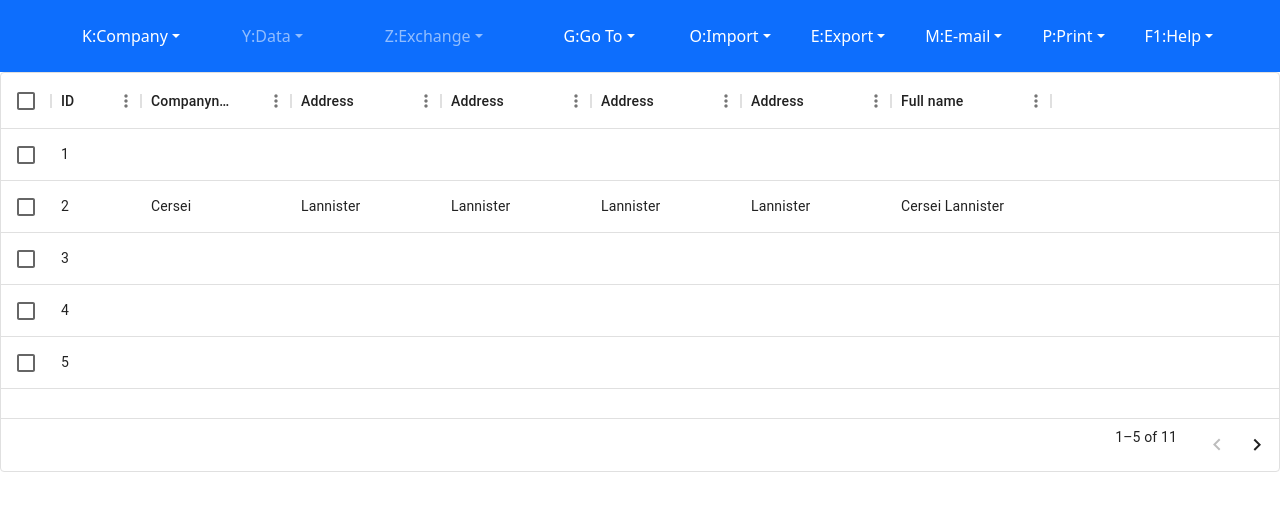
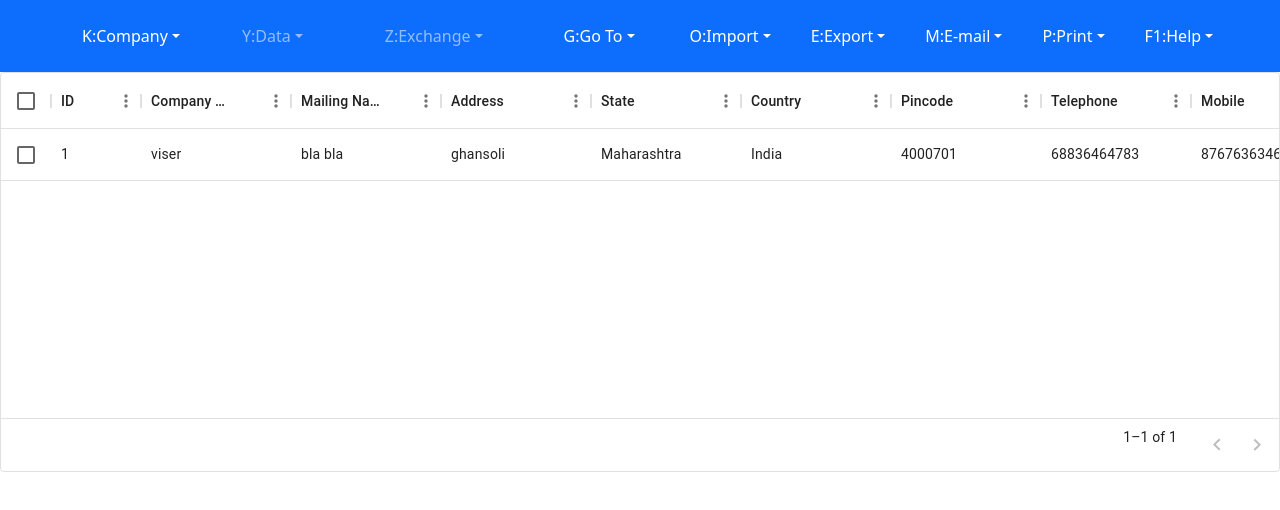
Before and after one commit to saquibansari09/ScreenWeb, a React (Create React App) app in the folder frontend/: page /button in a window 1280 px wide. Shown: the top 510 px of the page. Built offline with nearby package versions, Linux system fonts and the light colour scheme; no server answers.

Commit message:
some changes

```diff
--- a/frontend/package.json
+++ b/frontend/package.json
@@ -4,11 +4,11 @@
   "private": true,
   "dependencies": {
     "@chakra-ui/react": "^2.6.1",
-    "@emotion/react": "^11.11.0",
+    "@emotion/react": "^11.11.1",
     "@emotion/styled": "^11.11.0",
     "@headlessui/react": "^1.7.14",
     "@heroicons/react": "^1.0.6",
-    "@mui/material": "^5.13.1",
+    "@mui/material": "^5.14.0",
     "@mui/x-data-grid": "^6.9.1",
     "@testing-library/jest-dom": "^5.16.5",
     "@testing-library/react": "^13.4.0",
--- a/frontend/src/Components/Data.js
+++ b/frontend/src/Components/Data.js
@@ -8,74 +8,102 @@ import { DataGrid } from "@mui/x-data-grid";
 const Data = () => {
   const [open, setOpen] = useState([]);
 
-  const data = async () => {
-    const res = await axios.get("http://localhost:5000/storeAlter");
+  // const data = async () => {
+  //   const res = await axios.get("http://localhost:5000/storeAlter");
 
-    setOpen(res.data);
-  };
-  useEffect(() => {
-    data();
-  }, []);
+  //   setOpen(res.data);
+  // };
+  // useEffect(() => {
+  //   data();
+  // }, []);
 
   const columns = [
     { field: "id", headerName: "ID", width: 90 },
     {
-      field: "firstName",
-      headerName: "Companyname",
+      field: "companyname",
+      headerName: "Company Name",
       width: 150,
-      editable: true,
     },
+
     {
-      field: "lastName",
-      headerName: "Mailingname",
+      field: "mailingname",
+      headerName: "Mailing Name",
+      width: 150,
+    },
+
+    {
+      field: "address",
+      headerName: "Address",
+      width: 150,
+    },
+
+    {
+      field: "state",
+      headerName: "State",
       width: 150,
       editable: true,
     },
 
     {
-      field: "lastName",
-      headerName: "address",
+      field: "country",
+      headerName: "Country",
       width: 150,
       editable: true,
     },
 
     {
-      field: "lastName",
-      headerName: "Mailingname",
+      field: "pincode",
+      headerName: "Pincode",
       width: 150,
       editable: true,
     },
-
     {
-      field: "lastName",
-      headerName: "Address",
+      field: "telephone",
+      headerName: "Telephone",
       width: 150,
       editable: true,
     },
-
     {
-      field: "fullName",
-      headerName: "Full name",
-      description: "This column has a value getter and is not sortable.",
-      sortable: false,
-      width: 160,
-      valueGetter: (params) =>
-        `${params.row.firstName || ""} ${params.row.lastName || ""}`,
+      field: "mobile",
+      headerName: "Mobile",
+      width: 150,
+      editable: true,
+    },
+    {
+      field: "fax",
+      headerName: "Fax",
+      width: 150,
+      editable: true,
+    },
+    {
+      field: "email",
+      headerName: "Email",
+      width: 150,
+      editable: true,
+    },
+    {
+      field: "website",
+      headerName: "website",
+      width: 150,
+      editable: true,
     },
   ];
 
   const rows = [
-    { id: 1, companyname: "viser" },
-    { id: 2, lastName: "Lannister", firstName: "Cersei" },
-    { id: 3, address: "ghansoli" },
-    { id: 4, state: "Maharashtra" },
-    { id: 5, country: "India" },
-    { id: 6, telephone: "68836464783" },
-    { id: 7, mobile: "8767636346" },
-    { id: 8, fax: "fax@gmai.com" },
-    { id: 9, email: "vdhdh@gmail.com" },
-    { id: 9, website: "hgfhfh" },
-    { id: 9, pincode: "4000701" },
+    {
+      id: 1,
+      companyname: "viser",
+      mailingname: "bla bla",
+      address: "ghansoli",
+      state: "Maharashtra",
+      country: "India",
+      telephone: "68836464783",
+      mobile: "8767636346",
+      fax: "fax@gmai.com",
+      email: "vdhdh@gmail.com",
+      website: "hgfhfh",
+      pincode: "4000701",
+    },
   ];
 
   console.log(open, "ooooooooooo");
```
Also changed, not shown: 1 other file (tests, documents, lock files or other folders).
